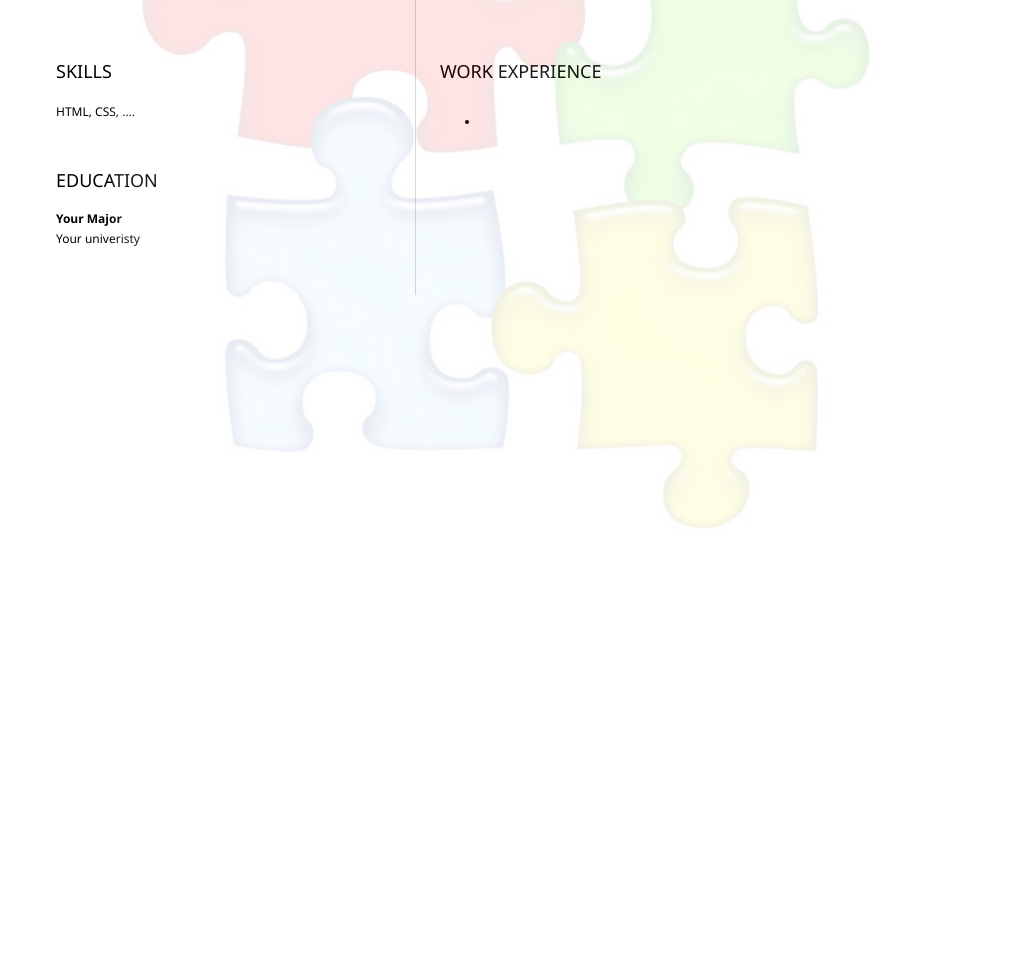
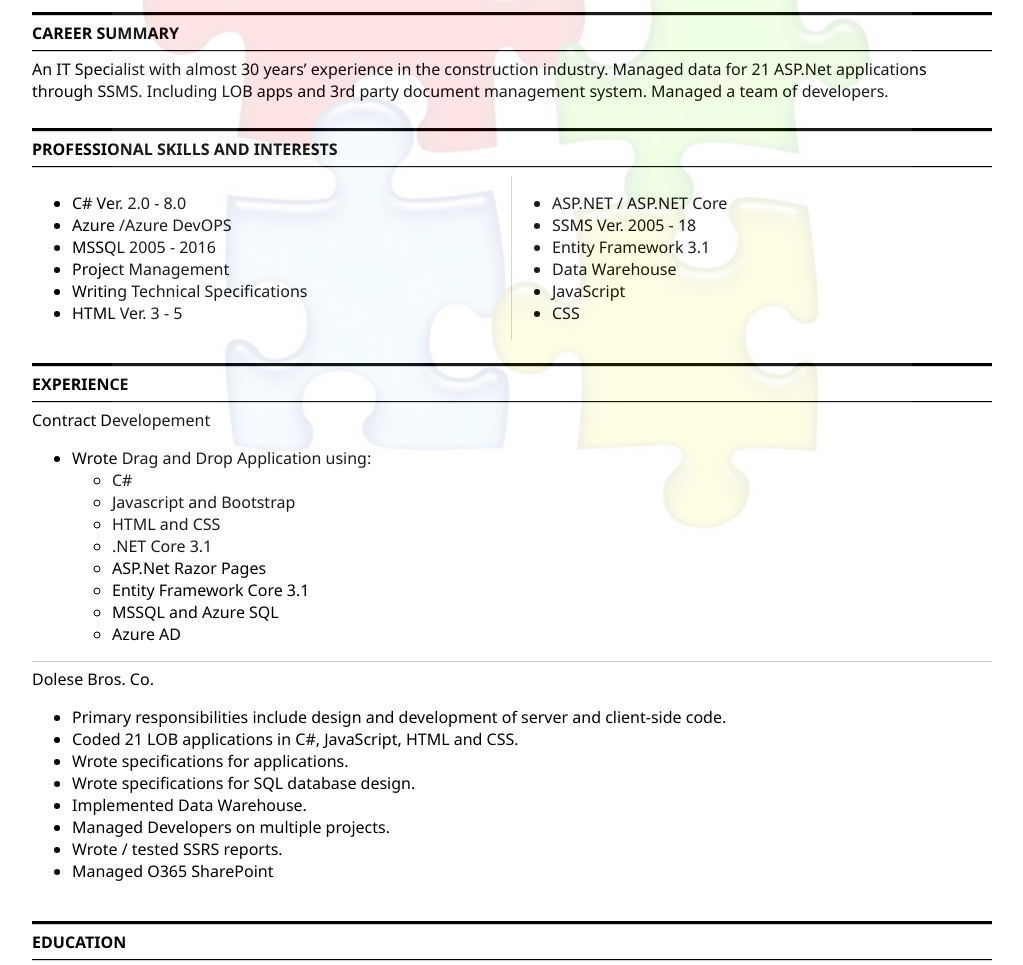
Before and after one commit to rlni/Resume, a plain HTML site: page index.html in a window 1280 px wide. Shown: the part 240-1205 px from the top of the page, without its empty margins (128-1151 px from the left). Before the commit the page ends 800 px from the top, so only its background shows below. Drawn offline with Linux system fonts and the light colour scheme.

Commit message:
Added my resume ideas

```diff
--- a/index.html
+++ b/index.html
@@ -1,4 +1,5 @@
 <html>
+
 <head>
 	<link href="style.css" rel="stylesheet">
 	<link rel="stylesheet" href="https://cdnjs.cloudflare.com/ajax/libs/font-awesome/5.15.4/css/all.min.css">
@@ -9,44 +10,152 @@
 	<header id="header">
 		<!-- resume header with your name and title -->
 		<h1><b>RON</b> NICHOLSON</h1>
-			<hr>
-			YOUR TITLE (EX: SOFTWARE ENGINEERING STUDENT)
-			<hr>
+		<div class="contact">
+			Email: <a href="mailto: rl.nicholson@icloud.com">rl.nicholson@icloud.com</a>
+			|
+			Phone: <a href="tel:405-620-0604">(405) 620-0604</a>
+			|
+			Yukon, Ok
+		</div>
+		<div class="contact">
+			<a href="https://linkedin.com/in/rlnicholson">https://linkedin.com/in/rlnicholson</a>
+		</div>
+		<br>
+		<p class="title">SOFTWARE ENGINEER</p>
+		<br>
 	</header>
+	<div id="careersummary">
+		<hr class="top">
+		<p class="header">CAREER SUMMARY</p>
+		<hr class="bottom">
+		<p class="content">
+			An IT Specialist with almost 30 years’ experience in the construction industry. Managed data for 21 ASP.Net
+			applications through SSMS. Including LOB apps and 3rd party document management system. Managed a team of
+			developers.
+		</p>
+	</div>
+	<br>
+	<div id="skillinterests">
+		<hr class="top">
+		<p class="header">PROFESSIONAL SKILLS AND INTERESTS</p>
+		<hr class="bottom">
 		<main>
 			<article id="mainLeft">
-				<section>
-					<h2>CONTACT</h2>
-					<!-- contact info including social media -->
-				</section>
-				<section>
-					<h2>SKILLS</h2>
-					<!-- your skills AKA "buzzwords" -->
-                    <p>HTML, CSS, ....</p>
-				</section>
-				<section>
-					<h2>EDUCATION</h2>
-					<!-- your education -->
-                    <b>Your Major</b>
-                    <p>Your univeristy</p>
-				</section>
+				<ul>
+					<li>C# Ver. 2.0 - 8.0</li>
+					<li>Azure /Azure DevOPS</li>
+					<li>MSSQL 2005 - 2016</li>
+					<li>Project Management</li>
+					<li>Writing Technical Specifications</li>
+					<li>HTML Ver. 3 - 5</li>
+				</ul>
 			</article>
 			<article id="mainRight">
-				<section>
-					<h2>ABOUT</h2>
-					<!-- about you -->
-				</section>
-				<section>
-					<h2>WORK EXPERIENCE</h2>
-					<!-- your work experience -->
 				<ul>
-                        <li></li>
+					<li>ASP.NET / ASP.NET Core</li>
+					<li>SSMS Ver. 2005 - 18</li>
+					<li>Entity Framework 3.1</li>
+					<li>Data Warehouse</li>
+					<li>JavaScript</li>
+					<li>CSS</li>
 				</ul>
-				</section>
 			</article>
 		</main>
+	</div>
+	</div>
+	<br>
+	<div id="experience">
+		<hr class="top">
+		<p class="header">EXPERIENCE</p>
+		<hr class="bottom">
+		<p class="content">
+			Contract Developement
+		<ul>
+			<li>
+				Wrote Drag and Drop Application using:
+				<ul>
+					<li>C#</li>
+					<li>Javascript and Bootstrap</li>
+					<li>HTML and CSS</li>
+					<li>.NET Core 3.1</li>
+					<li>ASP.Net Razor Pages</li>
+					<li>Entity Framework Core 3.1</li>
+					<li>MSSQL and Azure SQL</li>
+					<li>Azure AD</li>
+				</ul>
+			</li>
+		</ul>
+		</p>
+		<hr>
+		<p class="content">
+			Dolese Bros. Co.
+		<ul>
+			<li>Primary responsibilities include design and development of server and client-side code.</li>
+			<li>Coded 21 LOB applications in C#, JavaScript, HTML and CSS.</li>
+			<li>Wrote specifications for applications.</li>
+			<li>Wrote specifications for SQL database design.</li>
+			<li>Implemented Data Warehouse.</li>
+			<li>Managed Developers on multiple projects.</li>
+			<li>Wrote / tested SSRS reports.</li>
+			<li>Managed O365 SharePoint</li>
+		</ul>
+		</p>
+	</div>
+	<br>
+	<div id="education">
+		<hr class="top">
+		<p class="header">EDUCATION</p>
+		<hr class="bottom">
+		<p class="content">
+		<ul>
+			<li>AAS COMPUTER INFORMATION TECHNOLOGY - ROSE STATE COLLEGE – MIDWEST CITY OK 2010 </li>
+			<li>AAS DESIGN DRAFTING - CAMERON UNIVERSITY – LAWTON OKLAHOMA 1988</li>
+		</ul>
+		</p>
+	</div>
+	<br>
+	<div id="accomplishments">
+		<hr class="top">
+		<p class="header">ACCOMPLISHMENTS</p>
+		<hr class="bottom">
+		<p class="content">
+			Software Highlights
+		<ul>
+			<li> Created an intranet site that took advantage of Webparts to allow a user focused experience. </li>
+			<li>Two integration applications that pulled data from LOB apps and organized it into Dynamics GP invoices
+				using eConnect API. These apps reduced billing time from weekly to daily increasing cash flow and are
+				still being used and have been in production for over 12 years. </li>
+			<li>Discipline Without Punishment application based on the book 'Discipline Without Punishment' by Dick
+				Grote. Moving the company into a respectful and productive environment. Enabling employees to take
+				responsibility for their behavior. </li>
+			<li>Application to enable employees to manage their career path. The app laid out all requirements for the
+				next career step for employees.</li>
+			<li>Testing software to ensure knowledge of appropriate skills.</li>
+			<li>Customer Complaint software to track customer complaints and their resolution.</li>
+			<li>Rejected Load software to track rejected concrete loads and the reason.</li>
+			<li>Fuel and Oil application to track internal data about the companies’ vehicles. App was integrated with
+				WEX (WrightExpressCorpCard) to track fuel and maintenance.</li>
+			<li>Daily Production Entry app for tracking the amount in inventory gained from mining. This data was pushed
+				into Dynamics GP.</li>
+			<li>Maintenance & Operations Management Software to manage fleet maintenance tracking, parts ordering and
+				employee time per vehicle.</li>
+			<li>Created an automated and timed application to send SSRS reports to a given user with only the data that
+				user needed.</li>
+		</ul>
+		</p>
+		<hr>
+		<p class="content">
+			Project Highlights
+		<ul>
+			<li>
+
+		</li>
+	</ul>
+
+	</div>
 	<div class="watermark">
-			<img src="mspuzzle.jpg"/>
+		<img src="mspuzzle.jpg" />
 	</div>
 </body>
+
 </html>
--- a/style.css
+++ b/style.css
@@ -20,10 +20,27 @@ h2 {
     font-size: 1.5em;
     padding-bottom: 1em;
 }
+
+hr.top {
+    border-top: 3px solid black;
+}
+
+hr.bottom {
+    border-top: 1px solid black;
+}
 main {
     display: grid;
-    grid-template-columns: 40% 60%;
-    margin-top: 3em;
+    grid-template-columns: 50% 50%;
+    margin-top: 0.5em;
+    font-size: medium;
+}
+
+ul {
+    font-size: medium;
+}
+
+li {
+    font-size: medium;
 }
 
 header {
@@ -41,6 +58,20 @@ i {
 
 p {
     margin: .2em auto
+}
+p.title {
+    font-weight: bold;
+    font-size:x-large;
+}
+
+p.header{
+    font-weight: bold;
+    font-size: medium;
+}
+
+p.content {
+    font-weight:normal;
+    font-size: medium;
 }
 
 hr {
@@ -75,3 +106,7 @@ h1, h2 {
   z-index: 50px;
 
 }
+
+.contact {
+    font-size: large;
+}
```
Lines whose indentation alone changed are shown as unchanged.
